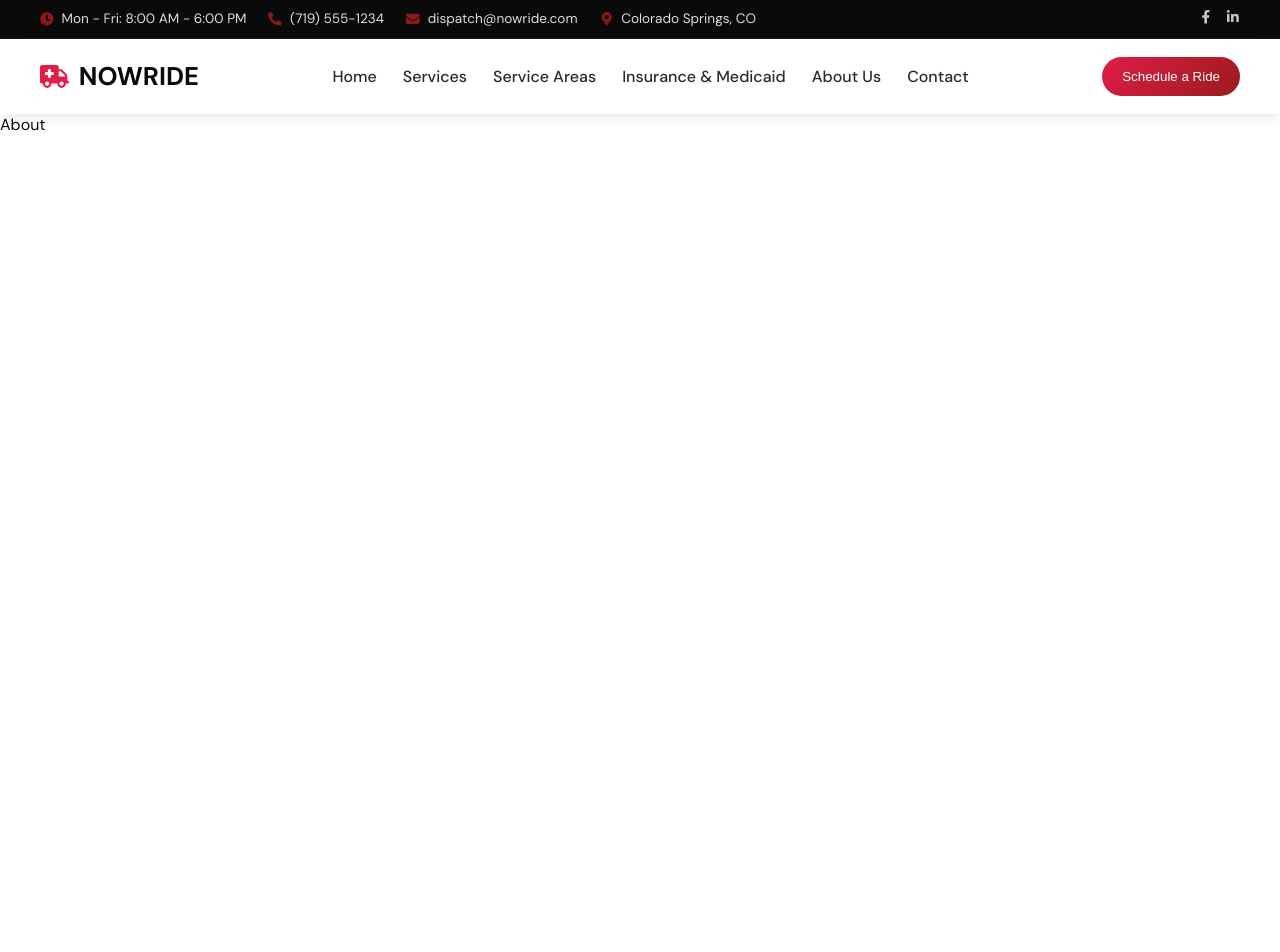
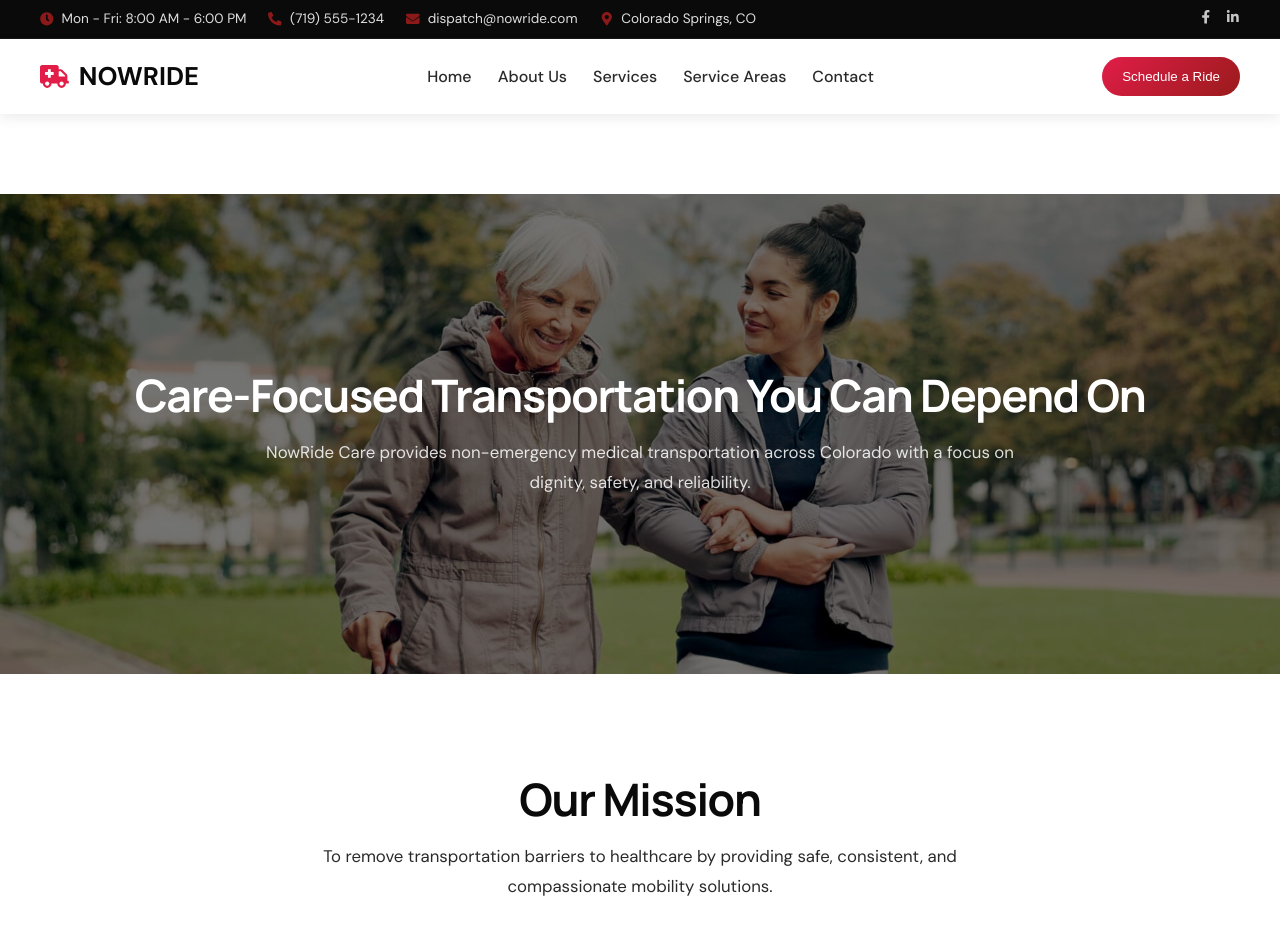
Before and after one commit to collinsMutai/Nowride, a React app in the folder frontend/: page /about in a window 1280 px wide. Shown: the top 952 px of the page. Before the commit the page ends 800 px from the top, so only its background shows below. Built offline with nearby package versions, Linux system fonts and the light colour scheme; the HTML template or start-up script is replaced by a standard one.

Commit message:
home page

```diff
--- a/frontend/src/components/Navbar/Navbar.css
+++ b/frontend/src/components/Navbar/Navbar.css
@@ -121,6 +121,40 @@
   color: var(--dark);
 }
 
+.active-link {
+  color: var(--primary);
+  font-weight: 600;
+}
+
+.active-link::after {
+  width: 100% !important;
+}
+.nav-link-btn {
+  background: none;
+  border: none;
+  font: inherit;
+  cursor: pointer;
+
+  color: var(--text);
+  font-weight: 500;
+  position: relative;
+}
+
+.nav-link-btn::after {
+  content: "";
+  position: absolute;
+  left: 0;
+  bottom: -4px;
+  width: 0%;
+  height: 2px;
+  background: var(--gradient-primary);
+  transition: 0.3s;
+}
+
+.nav-link-btn:hover::after {
+  width: 100%;
+}
+
 /* =========================
    MOBILE
 ========================= */
--- a/frontend/src/components/Navbar/Navbar.jsx
+++ b/frontend/src/components/Navbar/Navbar.jsx
@@ -1,4 +1,5 @@
 import { useState } from "react";
+import { Link, useLocation, useNavigate } from "react-router-dom";
 import {
   FaClock,
   FaPhoneAlt,
@@ -15,10 +16,27 @@ import "./Navbar.css";
 
 const Navbar = () => {
   const [open, setOpen] = useState(false);
+  const location = useLocation();
+  const navigate = useNavigate();
+
+  const closeMenu = () => setOpen(false);
+
+  // smooth scroll helper
+  const scrollToSection = (id) => {
+    if (location.pathname !== "/") {
+      navigate("/");
+      setTimeout(() => {
+        document.getElementById(id)?.scrollIntoView({ behavior: "smooth" });
+      }, 100);
+    } else {
+      document.getElementById(id)?.scrollIntoView({ behavior: "smooth" });
+    }
+    closeMenu();
+  };
 
   return (
     <>
-      {/* TOP NAV (always visible) */}
+      {/* TOP NAV */}
       <div className="top-nav">
         <div className="top-nav-left">
           <span><FaClock className="icon" /> Mon - Fri: 8:00 AM - 6:00 PM</span>
@@ -33,26 +51,46 @@ const Navbar = () => {
         </div>
       </div>
 
-      {/* MAIN NAV */}
+      {/* NAVBAR */}
       <nav className="navbar">
         <div className="navbar-logo">
           <FaAmbulance className="logo-icon" />
           <span>NOWRIDE</span>
         </div>
 
-        {/* HAMBURGER */}
         <div className="menu-icon" onClick={() => setOpen(!open)}>
           {open ? <FaTimes /> : <FaBars />}
         </div>
 
-        {/* LINKS */}
         <ul className={`navbar-links ${open ? "active" : ""}`}>
-          <li><a href="#home" onClick={() => setOpen(false)}>Home</a></li>
-          <li><a href="#services" onClick={() => setOpen(false)}>Services</a></li>
-          <li><a href="#coverage" onClick={() => setOpen(false)}>Service Areas</a></li>
-          <li><a href="#insurance" onClick={() => setOpen(false)}>Insurance & Medicaid</a></li>
-          <li><a href="#about" onClick={() => setOpen(false)}>About Us</a></li>
-          <li><a href="#contact" onClick={() => setOpen(false)}>Contact</a></li>
+
+          <li>
+            <Link to="/" onClick={closeMenu}>Home</Link>
+          </li>
+
+          <li>
+            <Link to="/about" onClick={closeMenu}>About Us</Link>
+          </li>
+
+          <li>
+            <Link to="/services" onClick={closeMenu}>Services</Link>
+          </li>
+
+
+          <li>
+            <button
+              onClick={() => scrollToSection("coverage")}
+              className="nav-link-btn"
+            >
+              Service Areas
+            </button>
+          </li>
+
+
+          <li>
+            <Link to="/contact" onClick={closeMenu}>Contact</Link>
+          </li>
+
         </ul>
 
         <button className="navbar-btn">Schedule a Ride</button>
--- a/frontend/src/components/ServiceArea/ServiceArea.jsx
+++ b/frontend/src/components/ServiceArea/ServiceArea.jsx
@@ -98,7 +98,7 @@ const ServiceArea = () => {
   };
 
   return (
-    <section className="service-area">
+    <section className="service-area" id="coverage">
       <div className="service-area-container">
 
         {/* LEFT */}
--- /dev/null
+++ b/frontend/src/pages/About.css
@@ -0,0 +1,209 @@
+
+/* =========================
+   HERO (FULL WIDTH)
+========================= */
+.about-hero {
+  position: relative;
+  width: 100vw;
+  margin-left: calc(50% - 50vw);
+
+  min-height: 60vh;
+
+  display: flex;
+  align-items: center;
+  justify-content: center;
+  text-align: center;
+
+  background-size: cover;
+  background-position: center;
+
+  overflow: hidden;
+}
+
+/* overlay */
+.hero-overlay {
+  position: absolute;
+  inset: 0;
+  background: rgba(0, 0, 0, 0.55);
+
+  display: flex;
+  flex-direction: column;
+  align-items: center;
+  justify-content: center;
+
+  padding: 40px 20px;
+}
+
+/* HERO TYPOGRAPHY (MATCH WHY CARE) */
+.hero-overlay h1 {
+  font-size: 2.8rem;
+  font-weight: 700;
+  color: var(--white);
+  line-height: 1.1;
+  margin-bottom: 18px;
+}
+
+.hero-overlay p {
+  max-width: 750px;
+  font-size: 1.05rem;
+  color: rgba(255, 255, 255, 0.85);
+  line-height: 1.8;
+}
+
+/* =========================
+   GLOBAL PAGE LAYOUT
+========================= */
+.about-page {
+  display: flex;
+  flex-direction: column;
+  gap: 100px;
+  padding: 80px 20px;
+  max-width: var(--container-width);
+  margin: auto;
+}
+
+/* =========================
+   MISSION (CLEAN TEXT SECTION)
+========================= */
+.mission-card {
+  text-align: center;
+  background: transparent;
+  border: none;
+  box-shadow: none;
+  margin: 0;
+  padding: 0;
+}
+
+/* MISSION TYPOGRAPHY (MATCH WHY CARE) */
+.mission-card h2 {
+  font-size: 2.8rem;
+  font-weight: 700;
+  line-height: 1.1;
+  color: var(--dark);
+  margin-bottom: 18px;
+}
+
+.mission-card p {
+  font-size: 1.05rem;
+  line-height: 1.8;
+  color: var(--text);
+  max-width: 700px;
+  margin: auto;
+}
+
+/* =========================
+   SECTION TITLE
+========================= */
+.section-title {
+  font-size: 2.8rem;
+  font-weight: 700;
+  line-height: 1.1;
+  text-align: center;
+  margin: 0;
+  color: var(--dark);
+}
+
+/* =========================
+   VALUES SECTION
+========================= */
+.values-section {
+  padding: 0;
+}
+
+.values-grid {
+  display: grid;
+  grid-template-columns: repeat(auto-fit, minmax(180px, 1fr));
+  gap: 20px;
+  margin-top: 40px;
+}
+
+/* VALUE CARD */
+.value-card {
+  background: var(--light);
+  padding: 25px;
+  border-radius: var(--radius-md);
+  text-align: center;
+  transition: var(--transition);
+  border: 1px solid transparent;
+}
+
+.value-card:hover {
+  transform: translateY(-6px);
+  background: var(--white);
+  border: 1px solid rgba(225, 29, 72, 0.2);
+  box-shadow: var(--shadow-md);
+}
+
+.value-icon {
+  font-size: 1.9rem;
+  color: var(--primary);
+  margin-bottom: 10px;
+}
+
+/* VALUE TEXT */
+.value-card h3 {
+  font-size: 1.05rem;
+  font-weight: 600;
+  color: var(--dark);
+}
+
+/* =========================
+   SAFETY SECTION
+========================= */
+.safety-list {
+  display: grid;
+  gap: 14px;
+  max-width: 650px;
+  margin: 40px auto 0;
+}
+
+.safety-item {
+  display: flex;
+  align-items: center;
+  gap: 12px;
+
+  background: var(--light);
+  padding: 14px 16px;
+  border-radius: var(--radius-sm);
+
+  border: 1px solid var(--border);
+  transition: var(--transition);
+}
+
+.safety-item:hover {
+  background: var(--white);
+  transform: translateX(4px);
+  box-shadow: var(--shadow-sm);
+}
+
+.safety-item span {
+  font-size: 1.05rem;
+  font-weight: 600;
+  color: var(--dark);
+}
+
+.check-icon {
+  color: var(--primary);
+  font-size: 1.1rem;
+}
+
+/* =========================
+   RESPONSIVE
+========================= */
+@media (max-width: 768px) {
+  .hero-overlay h1,
+  .mission-card h2,
+  .section-title {
+    font-size: 2rem;
+  }
+
+  .values-grid {
+    grid-template-columns: 1fr 1fr;
+  }
+}
+
+@media (max-width: 480px) {
+  .values-grid {
+    grid-template-columns: 1fr;
+  }
+}
--- a/frontend/src/pages/About.jsx
+++ b/frontend/src/pages/About.jsx
@@ -1,9 +1,175 @@
+import { motion } from "framer-motion";
+import {
+  FaHeart,
+  FaShieldAlt,
+  FaClock,
+  FaHandsHelping,
+  FaCheckCircle,
+} from "react-icons/fa";
 
+import "./About.css";
+import aboutHeroImg from "../assets/img6.jpg";
+
+const values = [
+  { icon: <FaHeart />, title: "Patient First" },
+  { icon: <FaShieldAlt />, title: "Safety Always" },
+  { icon: <FaClock />, title: "Reliability Matters" },
+  { icon: <FaHandsHelping />, title: "Respect in Every Ride" },
+];
+
+const safetyItems = [
+  "Driver screening & background checks",
+  "ADA-compliant vehicle fleet",
+  "Routine inspections & maintenance",
+  "Training in patient assistance",
+];
+
+/* =========================
+   ANIMATION VARIANTS
+========================= */
+const fadeUp = {
+  hidden: { opacity: 0, y: 40 },
+  visible: {
+    opacity: 1,
+    y: 0,
+    transition: { duration: 0.7, ease: "easeOut" },
+  },
+};
+
+const container = {
+  hidden: {},
+  visible: {
+    transition: {
+      staggerChildren: 0.15,
+    },
+  },
+};
+
+const item = {
+  hidden: { opacity: 0, y: 20 },
+  visible: {
+    opacity: 1,
+    y: 0,
+    transition: { duration: 0.5, ease: "easeOut" },
+  },
+};
 
 const About = () => {
   return (
-    <div>About</div>
-  )
-}
+    <section className="about-page">
 
-export default About
+      {/* HERO */}
+      <div
+        className="about-hero"
+        style={{ backgroundImage: `url(${aboutHeroImg})` }}
+      >
+        <motion.div
+          className="hero-overlay"
+          initial={{ opacity: 0 }}
+          whileInView={{ opacity: 1 }}
+          transition={{ duration: 0.8 }}
+          viewport={{ once: false, amount: 0.3 }}
+        >
+          <motion.h1
+            initial={{ opacity: 0, y: 30 }}
+            whileInView={{ opacity: 1, y: 0 }}
+            transition={{ duration: 0.7 }}
+            viewport={{ once: false }}
+          >
+            Care-Focused Transportation You Can Depend On
+          </motion.h1>
+
+          <motion.p
+            initial={{ opacity: 0, y: 30 }}
+            whileInView={{ opacity: 1, y: 0 }}
+            transition={{ duration: 0.9 }}
+            viewport={{ once: false }}
+          >
+            NowRide Care provides non-emergency medical transportation across
+            Colorado with a focus on dignity, safety, and reliability.
+          </motion.p>
+        </motion.div>
+      </div>
+
+      {/* MISSION */}
+      <motion.div
+        className="mission-card"
+        variants={fadeUp}
+        initial="hidden"
+        whileInView="visible"
+        viewport={{ once: false, amount: 0.3 }}
+      >
+        <h2>Our Mission</h2>
+        <p>
+          To remove transportation barriers to healthcare by providing safe,
+          consistent, and compassionate mobility solutions.
+        </p>
+      </motion.div>
+
+      {/* VALUES */}
+      <div className="values-section">
+        <motion.h2
+          className="section-title"
+          initial={{ opacity: 0, y: 30 }}
+          whileInView={{ opacity: 1, y: 0 }}
+          transition={{ duration: 0.6 }}
+          viewport={{ once: false }}
+        >
+          Our Values
+        </motion.h2>
+
+        <motion.div
+          className="values-grid"
+          variants={container}
+          initial="hidden"
+          whileInView="visible"
+          viewport={{ once: false, amount: 0.2 }}
+        >
+          {values.map((itemData, index) => (
+            <motion.div
+              key={index}
+              className="value-card"
+              variants={item}
+              whileHover={{ scale: 1.05 }}
+            >
+              <div className="value-icon">{itemData.icon}</div>
+              <h3>{itemData.title}</h3>
+            </motion.div>
+          ))}
+        </motion.div>
+      </div>
+
+      {/* SAFETY */}
+      <motion.div
+        className="safety-section"
+        variants={fadeUp}
+        initial="hidden"
+        whileInView="visible"
+        viewport={{ once: false, amount: 0.2 }}
+      >
+        <h2 className="section-title">Safety & Compliance</h2>
+
+        <motion.div
+          className="safety-list"
+          variants={container}
+          initial="hidden"
+          whileInView="visible"
+        >
+          {safetyItems.map((itemText, index) => (
+            <motion.div
+              key={index}
+              className="safety-item"
+              variants={item}
+            >
+              <FaCheckCircle className="check-icon" />
+              <span>{itemText}</span>
+            </motion.div>
+          ))}
+        </motion.div>
+      </motion.div>
+
+    </section>
+  );
+};
+
+export default About;
```
